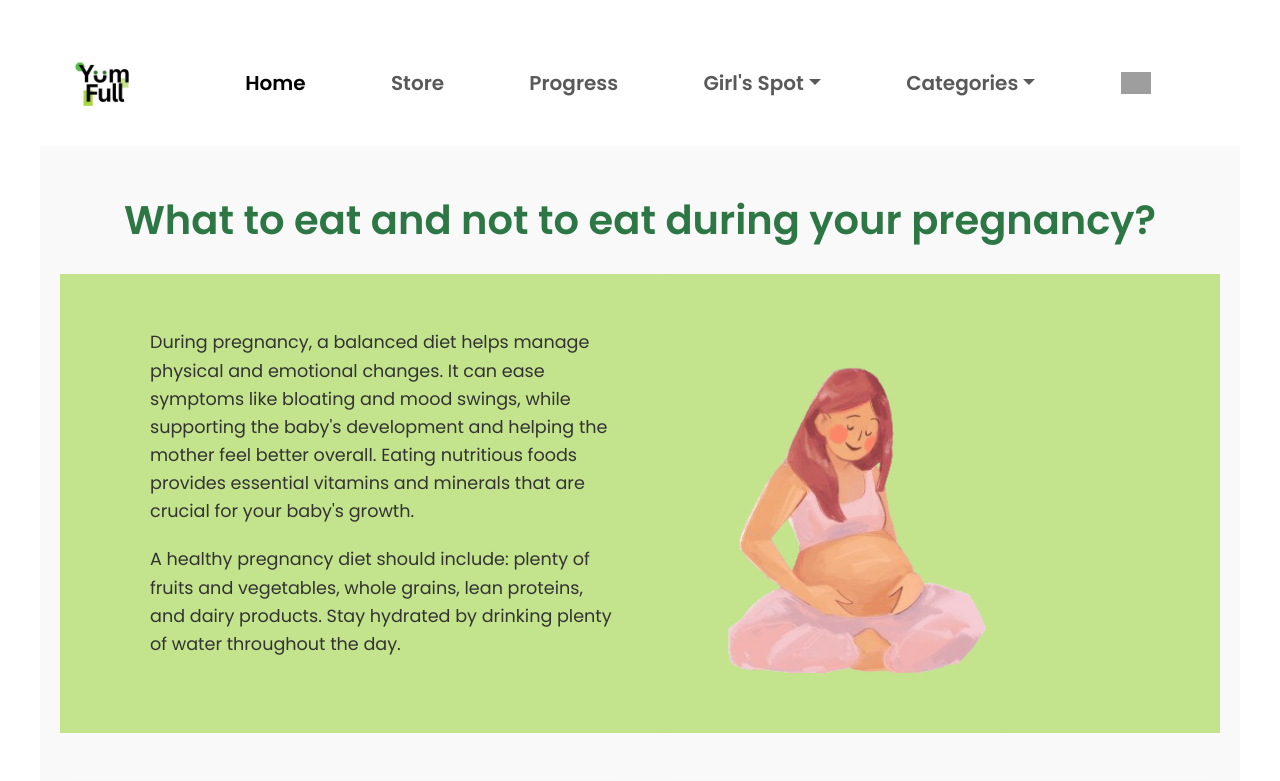
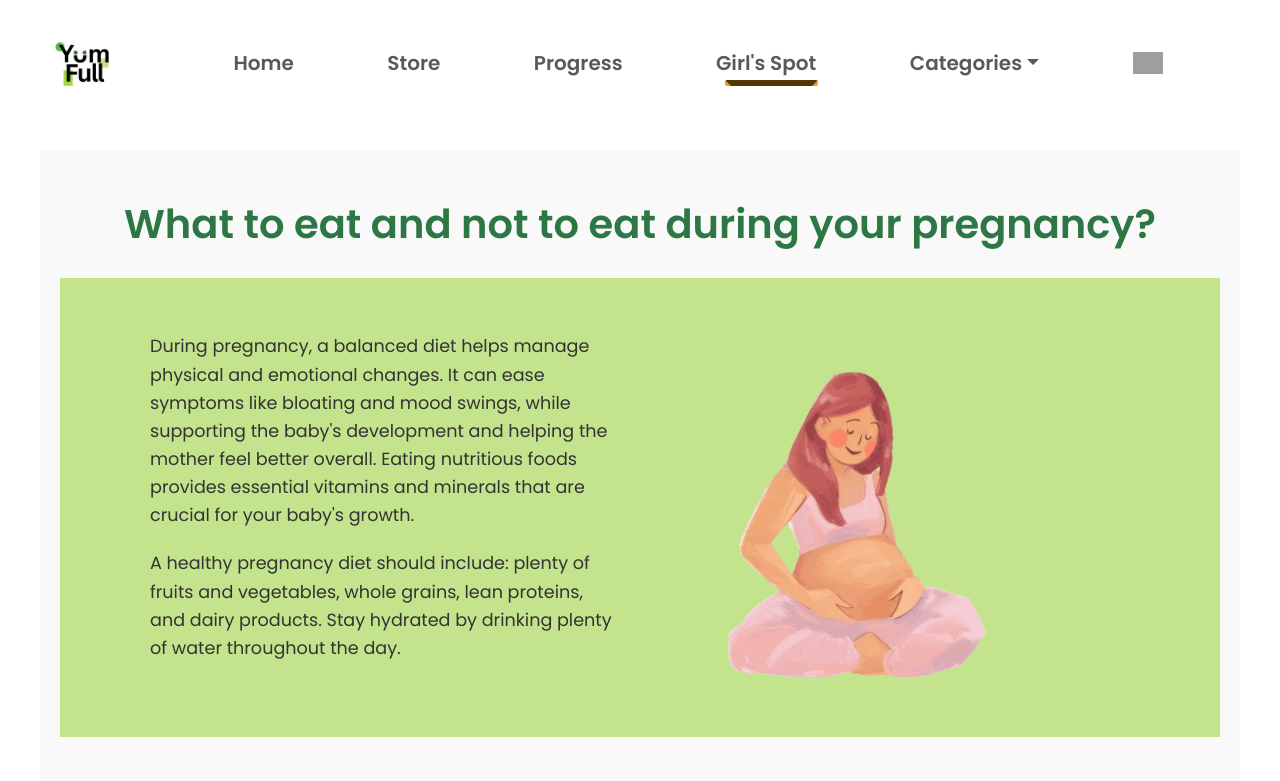
Before and after one commit to ArianaSaenz/FrontEnd-Yumfull, a React (Create React App) app: page /Pregnancy in a window 1280 px wide. Shown: the top 781 px of the page. Built offline with nearby package versions, Linux system fonts and the light colour scheme; grey boxes are pictures that could not be loaded.

Commit message:
Navbar Mejorado

```diff
--- a/src/NavBar/NavBar.js
+++ b/src/NavBar/NavBar.js
@@ -1,11 +1,12 @@
 import React from 'react'
-import { Link } from "react-router-dom"
-
+import { Link, useLocation } from "react-router-dom"
 
 export function NavBar() {
+    const location = useLocation();
+    const isActive = (path) => location.pathname === path;
+
     return (
-
-        <nav className="navbar navbar-expand-lg bg-transparent fs-5">
+        <nav className="navbar navbar-expand-lg bg-white fs-5 fixed-top navbar-bordered">
             <div className="container-fluid d-flex justify-content-between align-items-center">
                 <Link className="navbar-brand" to="/Login">
                     <img src="/Logo.jpg" alt="Logo" height="100" width="100" />
@@ -26,25 +27,24 @@ export function NavBar() {
                 <div className="collapse navbar-collapse" id="navbarNavDropdown">
                     <ul className="navbar-nav w-100 justify-content-evenly align-items-center">
                         <li className="nav-item">
-                            <Link className="nav-link active" to="/">
+                            <Link className={`nav-link ${isActive("/") ? "nav-active" : ""}`} to="/">
                                 Home
                             </Link>
                         </li>
                         <li className="nav-item">
-                            <Link className="nav-link" to="/Store">
+                            <Link className={`nav-link ${isActive("/Store") ? "nav-active" : ""}`} to="/Store">
                                 Store
                             </Link>
                         </li>
-
                         <li className="nav-item">
-                            <Link className="nav-link" to="/Progress">
+                            <Link className={`nav-link ${isActive("/Progress") ? "nav-active" : ""}`} to="/Progress">
                                 Progress
                             </Link>
                         </li>
 
                         <li className="nav-item dropdown">
                             <Link
-                                className="nav-link dropdown-toggle"
+                                className={`nav-link dropdown-toggle ${isActive("/Period") || isActive("/Pregnancy") ? "nav-active" : ""}`}
                                 to="#"
                                 role="button"
                                 data-bs-toggle="dropdown"
@@ -54,17 +54,12 @@ export function NavBar() {
                             </Link>
                             <ul className="dropdown-menu">
                                 <li>
-                                    <Link className="dropdown-item" to="/Period">
-
+                                    <Link className={`dropdown-item ${isActive("/Period") ? "nav-active" : ""}`} to="/Period">
                                         Period
                                     </Link>
                                 </li>
                                 <li>
-
-                                    <Link className="dropdown-item" to="/Pregnancy">
-
-
-
+                                    <Link className={`dropdown-item ${isActive("/Pregnancy") ? "nav-active" : ""}`} to="/Pregnancy">
                                         Pregnancy
                                     </Link>
                                 </li>
@@ -73,7 +68,10 @@ export function NavBar() {
 
                         <li className="nav-item dropdown">
                             <Link
-                                className="nav-link dropdown-toggle"
+                                className={`nav-link dropdown-toggle ${
+                                    ["/Breakfast", "/Lunch", "/Dinner", "/Snack"].includes(location.pathname)
+                                        ? "nav-active" : ""
+                                }`}
                                 to="#"
                                 role="button"
                                 data-bs-toggle="dropdown"
@@ -83,42 +81,29 @@ export function NavBar() {
                             </Link>
                             <ul className="dropdown-menu">
                                 <li>
-                                    <Link className="dropdown-item" to="/Breakfast">
-
+                                    <Link className={`dropdown-item ${isActive("/Breakfast") ? "nav-active" : ""}`} to="/Breakfast">
                                         Breakfast
                                     </Link>
                                 </li>
                                 <li>
-
-                                    <Link className="dropdown-item" to="/Lunch">
-
-
-
+                                    <Link className={`dropdown-item ${isActive("/Lunch") ? "nav-active" : ""}`} to="/Lunch">
                                         Lunch
                                     </Link>
                                 </li>
                                 <li>
-
-                                    <Link className="dropdown-item" to="/Dinner">
-
-
-
+                                    <Link className={`dropdown-item ${isActive("/Dinner") ? "nav-active" : ""}`} to="/Dinner">
                                         Dinner
                                     </Link>
                                 </li>
                                 <li>
-
-                                    <Link className="dropdown-item" to="/Snack">
-
-
-
+                                    <Link className={`dropdown-item ${isActive("/Snack") ? "nav-active" : ""}`} to="/Snack">
                                         Snacks and Desserts
                                     </Link>
                                 </li>
                             </ul>
                         </li>
                         <li className="nav-item">
-                            <Link className="nav-link" to="/Settings">
+                            <Link className={`nav-link ${isActive("/Settings") ? "nav-active" : ""}`} to="/Settings">
                                 <img src="/Settings_Icon.png" alt="Settings" height="30" width="30" />
                             </Link>
                         </li>
--- a/src/index.css
+++ b/src/index.css
@@ -1,13 +1,38 @@
 body {
+
   margin: 0;
   font-family: -apple-system, BlinkMacSystemFont, 'Segoe UI', 'Roboto', 'Oxygen',
     'Ubuntu', 'Cantarell', 'Fira Sans', 'Droid Sans', 'Helvetica Neue',
     sans-serif;
   -webkit-font-smoothing: antialiased;
   -moz-osx-font-smoothing: grayscale;
+  padding-top: 150px !important;
+
 }
 
 code {
   font-family: source-code-pro, Menlo, Monaco, Consolas, 'Courier New',
     monospace;
 }
+
+.nav-active {
+  position: relative;
+  font-weight: bold;
+}
+
+.nav-active::after {
+  content: "";
+  position: absolute;
+  bottom: 0;
+  left: 10%;
+  width: 80%;
+  height: 3px;
+  background-color: #f39c12;
+  border-radius: 2px;
+  transition: all 0.3s ease-in-out;
+}
+
+.navbar-bordered {
+  border-left: 20px solid #ffffff;
+  border-right: 20px solid #ffffff ;
+}
```
